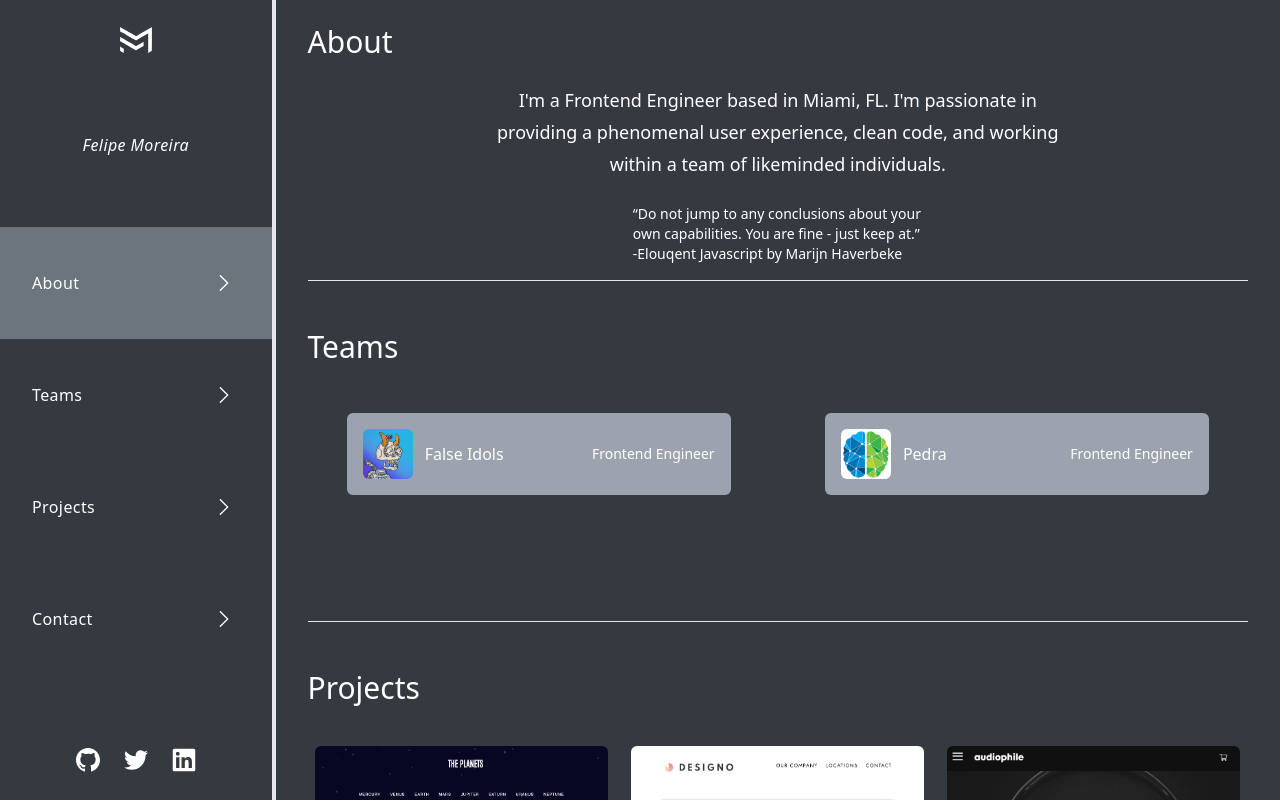
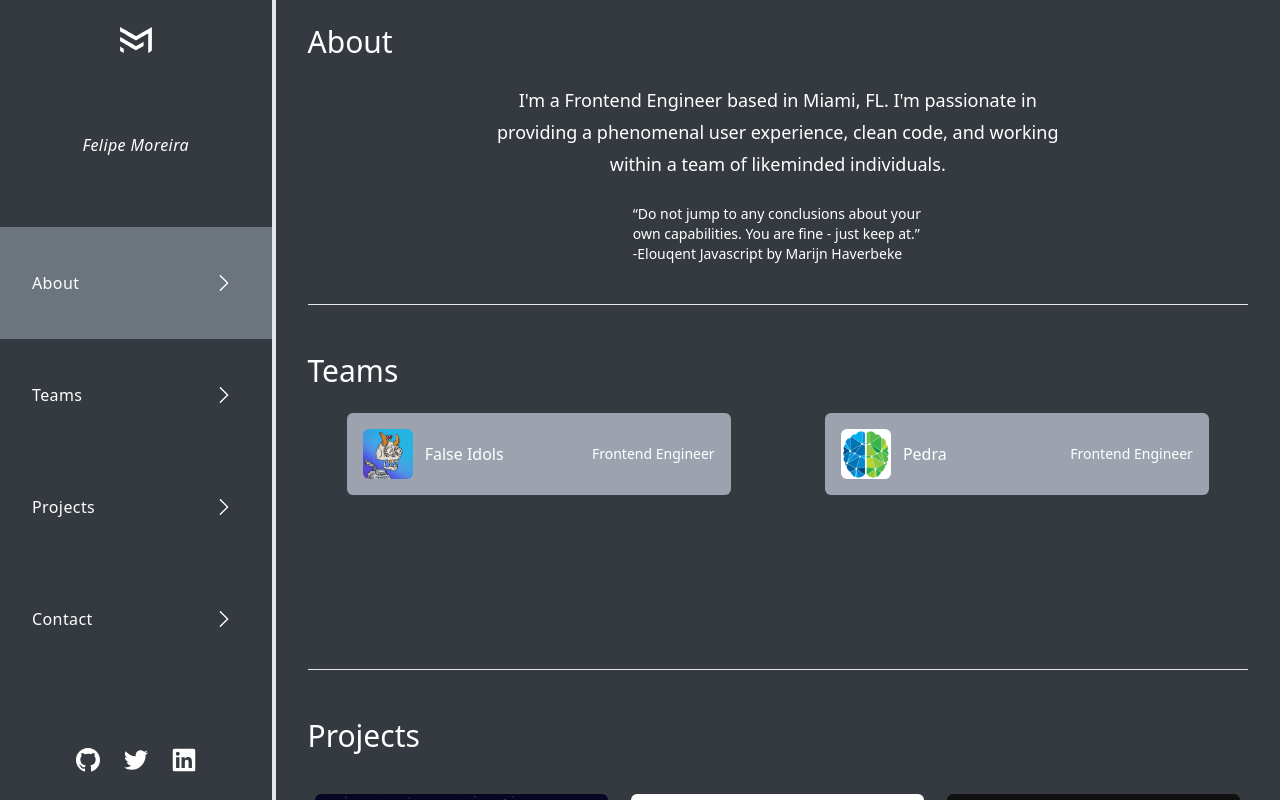
Before and after one commit to morfeli/portfolio, a Next.js app: page / in a window 1280 px wide. Shown: the top 800 px of the page. Built offline with nearby package versions, Linux system fonts and the light colour scheme.

Commit message:
made alot of changes

```diff
--- a/components/Header/NavItem.tsx
+++ b/components/Header/NavItem.tsx
@@ -58,7 +58,6 @@ const NavItem = ({
             className={classNames(
               "flex items-center pl-8 h-28 mx-auto transition-colors delay-75 ease-in-out relative tracking-wide",
               {
-                // "bg-[#6c757d]": activeTab === name,
                 "hover:bg-[#adb5bd]": activeTab !== name,
               }
             )}
--- a/components/Sections/Layouts/SectionLayout.tsx
+++ b/components/Sections/Layouts/SectionLayout.tsx
@@ -19,7 +19,7 @@ export const SectionLayout = ({
       <div>
         <h2 className="text-3xl">{link}</h2>
         {children}
-        {link !== "Contact" && <hr className="mt-4" />}
+        {link !== "Contact" && <hr className="mt-10" />}
       </div>
     </section>
   );
--- a/components/Sections/Teams/Teams.tsx
+++ b/components/Sections/Teams/Teams.tsx
@@ -21,7 +21,7 @@ const teamList = [
 export const Teams = () => {
   return (
     <SectionLayout link="Teams">
-      <ul className="grid gap-4 pt-8 grid-cols-repeatMin300px lg:justify-items-center h-60">
+      <ul className="grid gap-4 py-2 grid-cols-repeatMin300px lg:justify-items-center h-60">
         {teamList.map(({ href, src, team, title, id }, i) => {
           return (
             <TeamList
--- a/src/pages/index.tsx
+++ b/src/pages/index.tsx
@@ -23,7 +23,6 @@ export default function Home() {
 
         if (top >= offset && top < offset + height) {
           target!.style.backgroundColor = "#6c757d";
-          // console.log(target);
         } else {
           target!.style.backgroundColor = "";
         }
```
